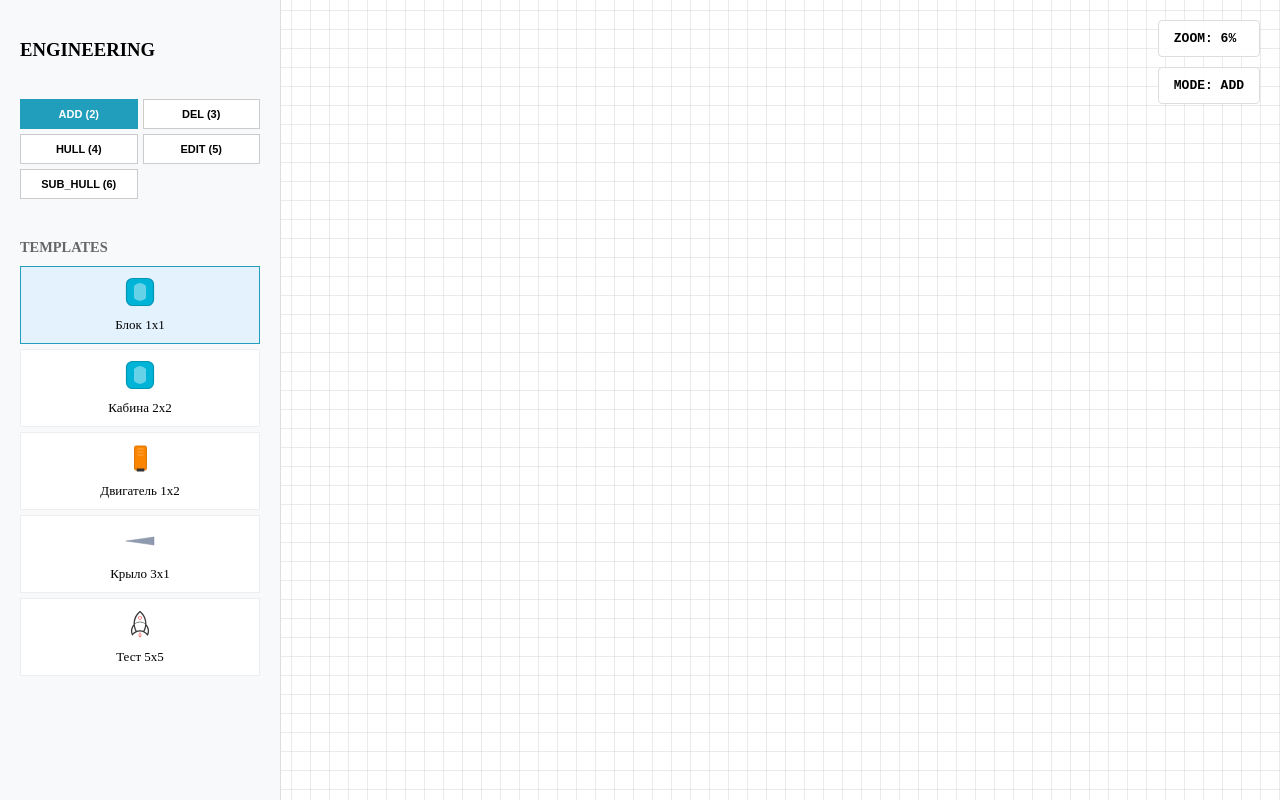
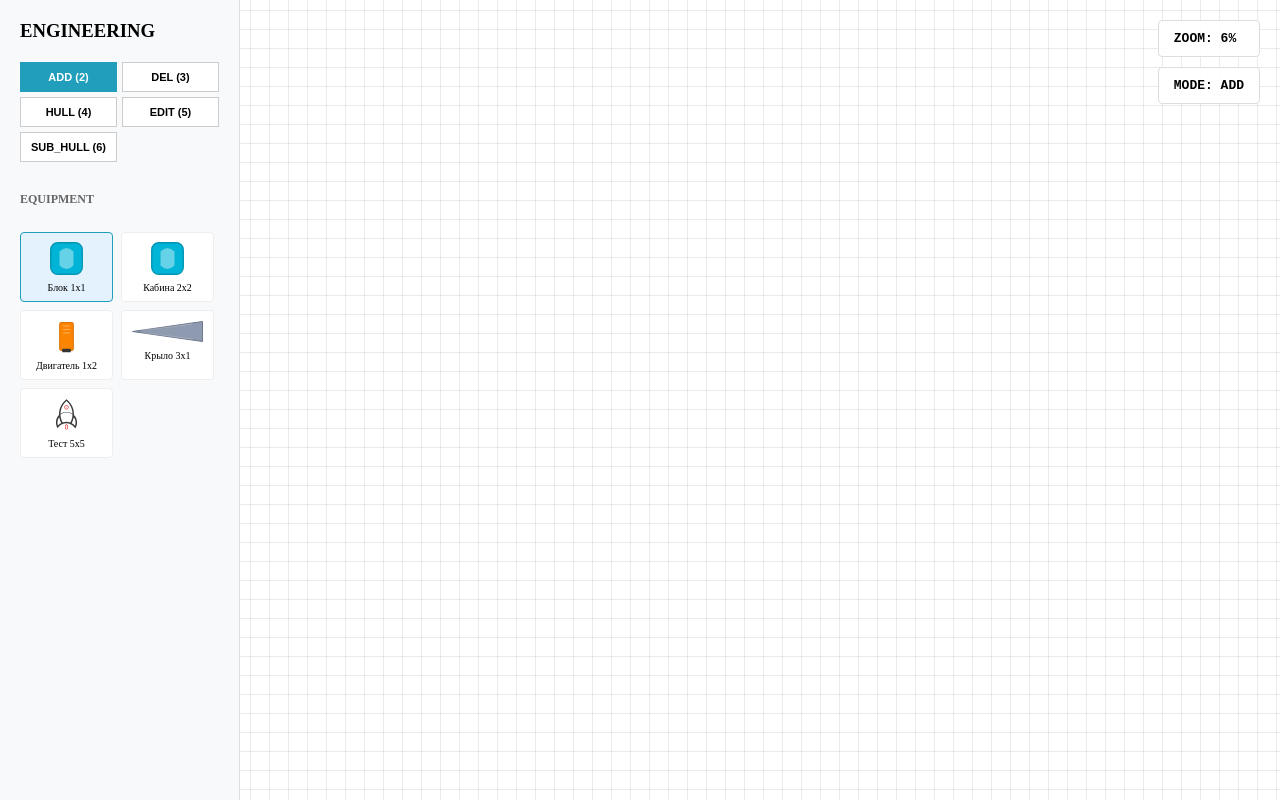
Before and after one commit to KirillRustyNail/Space-Ship-Constructor, a React (Vite) app: page / in a window 1280 px wide. Built offline with nearby package versions, Linux system fonts and the light colour scheme.

Commit message:
Undo
add undo and redo

```diff
--- a/src/components/App/App.jsx
+++ b/src/components/App/App.jsx
@@ -1,32 +1,87 @@
 import React, { useState, useEffect } from 'react';
-import Editor from '../Editor/Editor';
-import Sidebar from '../Sidebar/Sidebar';
-import HUD from '../HUD/HUD';
+import Editor from '../../components/Editor/Editor';
+import Sidebar from '../../components/Sidebar/Sidebar';
+import HUD from '../../components/HUD/HUD';
 import { useEditorLogic } from '../../hooks/useEditorLogic';
-import { MODES, BLOCK_TEMPLATES } from '../../constants';
+import { MODES, BLOCK_TEMPLATES, MAX_HISTORY } from '../../constants';
 import './App.css';
 
 const App = () => {
   const logic = useEditorLogic();
   const [mode, setMode] = useState(MODES.ADD);
   const [selectedTemplate, setSelectedTemplate] = useState(BLOCK_TEMPLATES[0]);
+
+  // State
   const [blocks, setBlocks] = useState([]);
+  const [hulls, setHulls] = useState([]);
+
+  // History
+  const [history, setHistory] = useState([{ blocks: [], hulls: [] }]);
+  const [historyIndex, setHistoryIndex] = useState(0);
+
+  const saveToHistory = (newBlocks, newHulls) => {
+    const nextState = { blocks: [...newBlocks], hulls: JSON.parse(JSON.stringify(newHulls)) };
+    const newHistory = history.slice(0, historyIndex + 1);
+    newHistory.push(nextState);
+
+    // Keep only last 10 actions (11 entries total including start state)
+    if (newHistory.length > MAX_HISTORY + 1) {
+      newHistory.shift();
+    }
+
+    setHistory(newHistory);
+    setHistoryIndex(newHistory.length - 1);
+  };
+
+  const undo = () => {
+    if (historyIndex > 0) {
+      const prev = history[historyIndex - 1];
+      setBlocks(prev.blocks);
+      setHulls(prev.hulls);
+      setHistoryIndex(historyIndex - 1);
+    }
+  };
+
+  const redo = () => {
+    if (historyIndex < history.length - 1) {
+      const next = history[historyIndex + 1];
+      setBlocks(next.blocks);
+      setHulls(next.hulls);
+      setHistoryIndex(historyIndex + 1);
+    }
+  };
 
   useEffect(() => {
     const handleKeys = (e) => {
+      // Modes
       if (e.key === '2') setMode(MODES.ADD);
       if (e.key === '3') setMode(MODES.DELETE);
       if (e.key === '4') setMode(MODES.HULL);
       if (e.key === '5') setMode(MODES.EDIT);
       if (e.key === '6') setMode(MODES.SUB_HULL);
+
+      // Undo/Redo
+      if (e.ctrlKey && e.key === 'z') {
+        e.preventDefault();
+        undo();
+      }
+      if (e.ctrlKey && (e.key === 'y' || (e.shiftKey && e.key === 'Z'))) {
+        e.preventDefault();
+        redo();
+      }
     };
     window.addEventListener('keydown', handleKeys);
     return () => window.removeEventListener('keydown', handleKeys);
-  }, []);
+  }, [historyIndex, history]);
 
   return (
     <div className="app-root">
-      <Sidebar mode={mode} setMode={setMode} selected={selectedTemplate} setSelected={setSelectedTemplate} />
+      <Sidebar
+        mode={mode}
+        setMode={setMode}
+        selected={selectedTemplate}
+        setSelected={setSelectedTemplate}
+      />
       <div className="main-area">
         <Editor
           logic={logic}
@@ -34,10 +89,14 @@ const App = () => {
           selectedTemplate={selectedTemplate}
           blocks={blocks}
           setBlocks={setBlocks}
+          hulls={hulls}
+          setHulls={setHulls}
+          saveToHistory={saveToHistory}
         />
         <HUD camera={logic.camera} mode={mode} />
       </div>
     </div>
   );
 };
+
 export default App;
--- a/src/components/Editor/Editor.jsx
+++ b/src/components/Editor/Editor.jsx
@@ -4,7 +4,7 @@ import { CELL_SIZE, COLORS, MODES, BLOCK_TEMPLATES } from '../../constants';
 import HullLayer from './HullLayer';
 import './Editor.css';
 
-const Editor = ({ logic, mode, selectedTemplate, blocks, setBlocks }) => {
+const Editor = ({ logic, mode, selectedTemplate, blocks, setBlocks, hulls, setHulls, saveToHistory }) => {
   const { camera, setCamera, setAnchorPoint, anchorPoint, screenToWorld, handleZoom } = logic;
   const containerRef = useRef(null);
 
@@ -13,7 +13,6 @@ const Editor = ({ logic, mode, selectedTemplate, blocks, setBlocks }) => {
   const [mouseWorld, setMouseWorld] = useState({ x: 0, y: 0 });
   const [currentRotation, setCurrentRotation] = useState(0); // 0, 90, 180, 270
 
-  const [hulls, setHulls] = useState([]);
   const [currentHull, setCurrentHull] = useState([]);
   const [draggingNode, setDraggingNode] = useState(null);
 
@@ -53,14 +52,17 @@ const Editor = ({ logic, mode, selectedTemplate, blocks, setBlocks }) => {
     const clipType = isSubtract ? ClipperLib.ClipType.ctDifference : ClipperLib.ClipType.ctUnion;
     clipper.Execute(clipType, solution, ClipperLib.PolyFillType.pftNonZero, ClipperLib.PolyFillType.pftNonZero);
 
-    setHulls(solution.map(path => ({
+    const newHulls = solution.map(path => ({
       id: Math.random(),
       nodes: path.map(p => {
         const x = p.X / scale;
         const y = p.Y / scale;
         return { x, y, isRounded: metaMap.get(`${x},${y}`) || false };
       })
-    })));
+    }));
+
+    setHulls(newHulls);
+    saveToHistory(blocks, newHulls);
   };
 
   const handleMouseDown = (e) => {
@@ -92,21 +94,27 @@ const Editor = ({ logic, mode, selectedTemplate, blocks, setBlocks }) => {
         const bx = Math.floor(world.x / CELL_SIZE) * CELL_SIZE;
         const by = Math.floor(world.y / CELL_SIZE) * CELL_SIZE;
         if (!checkCollision(bx, by, selectedTemplate, currentRotation)) {
-          setBlocks([...blocks, {
+          const newBlocks = [...blocks, {
             id: Date.now(),
             x: bx,
             y: by,
             type: selectedTemplate.id,
             rotation: currentRotation
-          }]);
+          }];
+          setBlocks(newBlocks);
+          saveToHistory(newBlocks, hulls);
         }
       } else if (mode === MODES.DELETE) {
-        setBlocks(blocks.filter(b => {
+        const newBlocks = blocks.filter(b => {
           const t = BLOCK_TEMPLATES.find(temp => temp.id === b.type);
           const size = getEffectiveSize(t, b.rotation || 0);
           return !(mouseWorld.x >= b.x && mouseWorld.x <= b.x + size.w * CELL_SIZE &&
                    mouseWorld.y >= b.y && mouseWorld.y <= b.y + size.h * CELL_SIZE);
-        }));
+        });
+        if (newBlocks.length !== blocks.length) {
+          setBlocks(newBlocks);
+          saveToHistory(newBlocks, hulls);
+        }
       }
     }
   };
@@ -118,7 +126,7 @@ const Editor = ({ logic, mode, selectedTemplate, blocks, setBlocks }) => {
     if (isPanning) setCamera(c => ({ ...c, x: c.x + e.movementX, y: c.y + e.movementY }));
 
     if (draggingNode && mode === MODES.EDIT) {
-      const newHulls = [...hulls];
+      const newHulls = JSON.parse(JSON.stringify(hulls));
       const hull = newHulls[draggingNode.hIdx];
       if (hull) {
         hull.nodes[draggingNode.nIdx].x = Math.round(world.x / CELL_SIZE) * CELL_SIZE;
@@ -135,7 +143,13 @@ const Editor = ({ logic, mode, selectedTemplate, blocks, setBlocks }) => {
     <div className="editor-container" ref={containerRef}
       onWheel={(e) => handleZoom(e, containerRef)}
       onMouseDown={handleMouseDown} onMouseMove={handleMouseMove}
-      onMouseUp={() => { setIsPanning(false); setDraggingNode(null); }}
+      onMouseUp={() => {
+        setIsPanning(false);
+        if (draggingNode) {
+          saveToHistory(blocks, hulls);
+        }
+        setDraggingNode(null);
+      }}
       onContextMenu={e => e.preventDefault()}
       style={{
         backgroundSize: `${CELL_SIZE * camera.scale}px ${CELL_SIZE * camera.scale}px`,
@@ -187,15 +201,17 @@ const Editor = ({ logic, mode, selectedTemplate, blocks, setBlocks }) => {
           layer="interface"
           onNodeMouseDown={(e, h, n) => { e.stopPropagation(); setDraggingNode({hIdx: h, nIdx: n}); }}
           onNodeClick={(hIdx, nIdx) => {
-            const newHulls = [...hulls];
+            const newHulls = JSON.parse(JSON.stringify(hulls));
             newHulls[hIdx].nodes[nIdx].isRounded = !newHulls[hIdx].nodes[nIdx].isRounded;
             setHulls(newHulls);
+            saveToHistory(blocks, newHulls);
           }}
           onNodeDelete={(hIdx, nIdx) => {
-            const newHulls = [...hulls];
+            let newHulls = JSON.parse(JSON.stringify(hulls));
             newHulls[hIdx].nodes.splice(nIdx, 1);
             if (newHulls[hIdx].nodes.length < 3) newHulls.splice(hIdx, 1);
             setHulls(newHulls);
+            saveToHistory(blocks, newHulls);
           }}
         />
 
@@ -210,7 +226,7 @@ const Editor = ({ logic, mode, selectedTemplate, blocks, setBlocks }) => {
               alignItems: 'center',
               justifyContent: 'center'
             }}>
-             <img
+            <img
                 src={selectedTemplate.svgUrl}
                 alt="ghost"
                 style={{
--- a/src/components/Sidebar/Sidebar.css
+++ b/src/components/Sidebar/Sidebar.css
@@ -7,24 +7,47 @@
   flex-direction: column;
   gap: 20px;
   user-select: none;
+  height: 100vh;
+  box-sizing: border-box;
 }
-.modes { display: grid; grid-template-columns: 1fr 1fr; gap: 5px; }
+.modes {
+  display: grid;
+  grid-template-columns: 1fr 1fr;
+  gap: 5px;
+  flex-shrink: 0;
+}
 .modes button { padding: 8px; border: 1px solid #ccc; background: #fff; cursor: pointer; font-size: 11px; font-weight: bold; }
 .modes button.active { background: #219ebc; color: #fff; border-color: #219ebc; }
+.templates-container {
+  flex: 1;
+  overflow-y: auto;
+  padding-right: 5px;
+  display: grid;
+  grid-template-columns: 1fr 1fr;
+  gap: 8px;
+  align-content: start;
+}
 .item {
-  padding: 10px;
+  padding: 8px;
   border: 1px solid #eee;
-  margin-bottom: 5px;
   cursor: pointer;
   background: #fff;
-  font-size: 13px;
+  font-size: 10px;
   display: flex;
   flex-direction: column;
   align-items: center;
-  gap: 10px;
+  gap: 6px;
+  border-radius: 4px;
 }
 .item img {
+  width: 100%;
+  max-height: 35px;
+  object-fit: contain;
   pointer-events: none;
   -webkit-user-drag: none;
 }
 .item.sel { border-color: #219ebc; background: #e3f2fd; }
+.templates-container::-webkit-scrollbar { width: 6px; }
+.templates-container::-webkit-scrollbar-track { background: #f1f1f1; }
+.templates-container::-webkit-scrollbar-thumb { background: #ccc; border-radius: 3px; }
+.templates-container::-webkit-scrollbar-thumb:hover { background: #999; }
--- a/src/components/Sidebar/Sidebar.jsx
+++ b/src/components/Sidebar/Sidebar.jsx
@@ -4,7 +4,7 @@ import './Sidebar.css';
 
 const Sidebar = ({ mode, setMode, selected, setSelected }) => (
   <div className="sidebar">
-    <h3>ENGINEERING</h3>
+    <h3 style={{ margin: 0 }}>ENGINEERING</h3>
     <div className="modes">
       <button className={mode === MODES.ADD ? 'active' : ''} onClick={() => setMode(MODES.ADD)}>ADD (2)</button>
       <button className={mode === MODES.DELETE ? 'active' : ''} onClick={() => setMode(MODES.DELETE)}>DEL (3)</button>
@@ -13,16 +13,21 @@ const Sidebar = ({ mode, setMode, selected, setSelected }) => (
       <button className={mode === MODES.SUB_HULL ? 'active' : ''} onClick={() => setMode(MODES.SUB_HULL)}>SUB_HULL (6)</button>
 
     </div>
-    <div className="templates">
-      <h4 style={{ marginBottom: '10px', fontSize: '0.9rem', color: '#666' }}>TEMPLATES</h4>
+
+    <h4 style={{ margin: '10px 0 5px 0', fontSize: '12px', color: '#666' }}>EQUIPMENT</h4>
+    <div className="templates-container">
       {BLOCK_TEMPLATES.map(t => (
-        <div key={t.id} className={`item ${selected.id === t.id ? 'sel' : ''}`} onClick={() => setSelected(t)}
-          style={{ display: 'flex', alignItems: 'center', gap: '10px' }}>
-          <img src={t.svgUrl} style={{ width: '30px', height: '30px', objectFit: 'contain' }} alt={t.name} />
-          <span>{t.name}</span>
+        <div
+          key={t.id}
+          className={`item ${selected.id === t.id ? 'sel' : ''}`}
+          onClick={() => setSelected(t)}
+        >
+          <img src={t.svgUrl} alt={t.name} />
+          <span style={{ textAlign: 'center' }}>{t.name}</span>
         </div>
       ))}
     </div>
   </div>
 );
+
 export default Sidebar;
--- a/src/constants.js
+++ b/src/constants.js
@@ -1,6 +1,7 @@
 export const GRID_SIZE_MM = 5;
 export const PX_PER_MM = 3.78;
 export const CELL_SIZE = Math.round(GRID_SIZE_MM * PX_PER_MM);
+export const MAX_HISTORY = 20;
 
 export const ZOOM_CONFIG = {
   MIN: 0.5,
```
